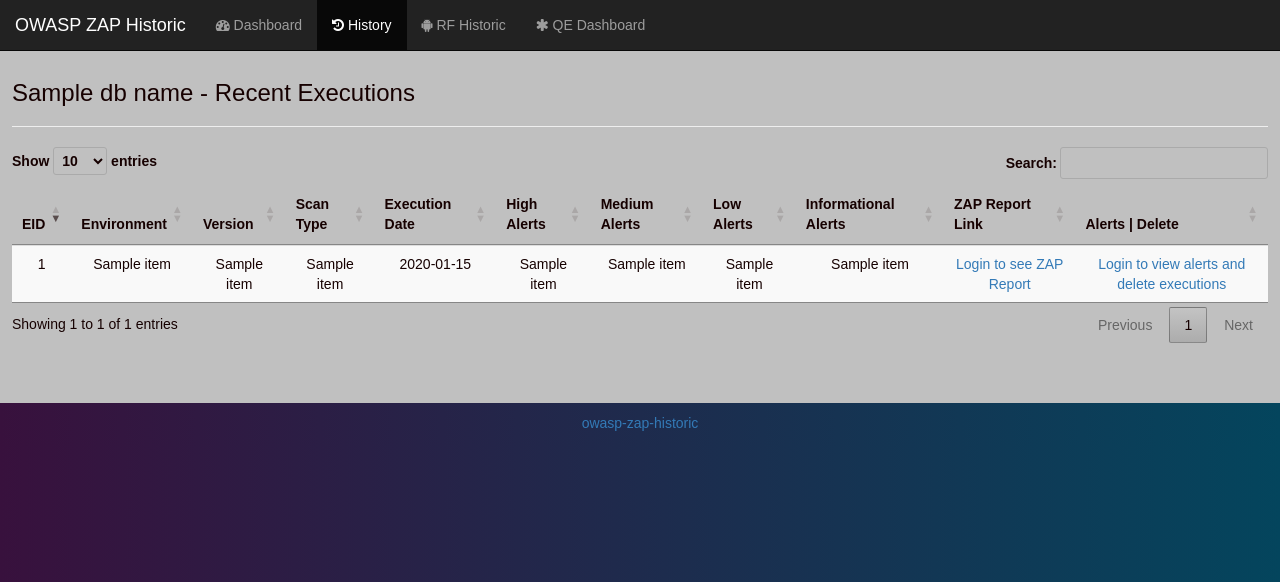
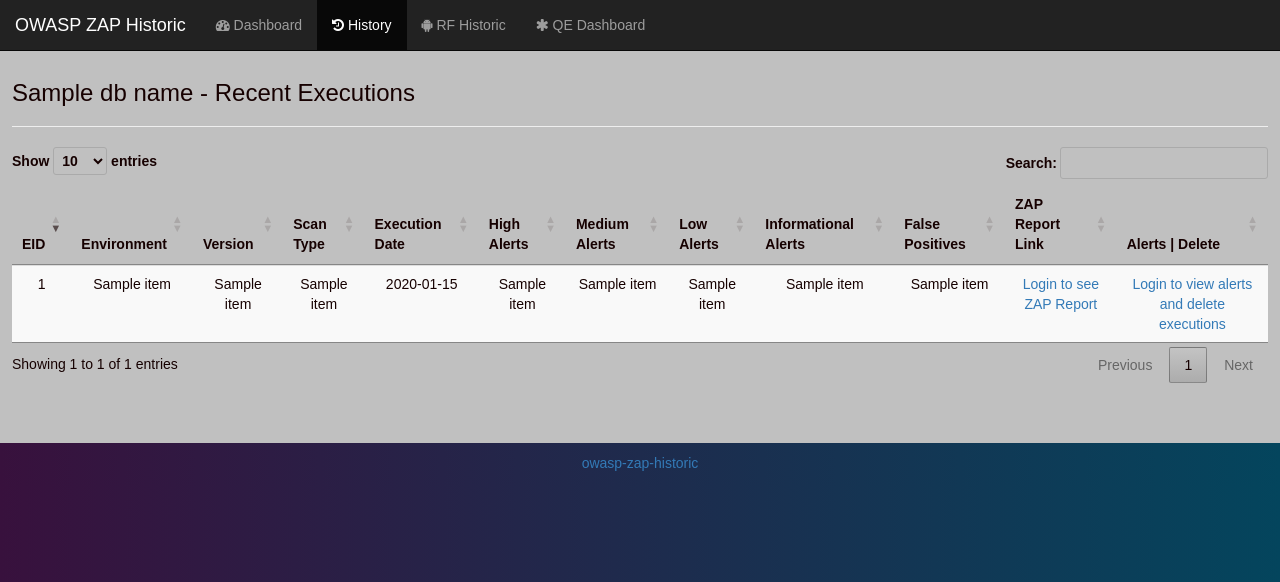
Before and after one commit to Accruent/owasp-zap-historic, a Flask app: template owasp_zap_historic/templates/ehistoric.html in a window 1280 px wide. Shown: the top 582 px of the page. Run offline with Flask 2, Linux system fonts and the light colour scheme; the template is opened without the code that fills it: most values are stand-ins (such as "Sample title", 1, 10 or a date in 2020); parts of the project's set-up code (start-up, migrations or seed data) failed here and were passed over; some libraries are stand-ins or nearby versions.

Commit message:
fix ehistoric.html

```diff
--- a/owasp_zap_historic/templates/ehistoric.html
+++ b/owasp_zap_historic/templates/ehistoric.html
@@ -103,6 +103,7 @@
                     <th>Medium Alerts</th>
                     <th>Low Alerts</th>
                     <th>Informational Alerts</th>
+                    <th>False Positives</th>
                     <th>ZAP Report Link</th>
                     <th>Alerts | Delete</th>
                 </tr>
@@ -123,6 +124,7 @@
                         <td> {{item[5]}}</td>
                         <td> {{item[6]}}</td>
                         <td> {{item[7]}}</td>
+                        <td> {{item[8]}}</td>
                         {% if session['name'] %}
                         <td style="color: green"> <a href="{{item[8]}}" target="_blank" rel="noopener noreferrer">View</a></td>
                         <td> <a href="./alerts/{{item[0]}}" target="_blank"> View</a> |<a href="./deleconf/{{item[0]}}"> Delete</a></td>
```
